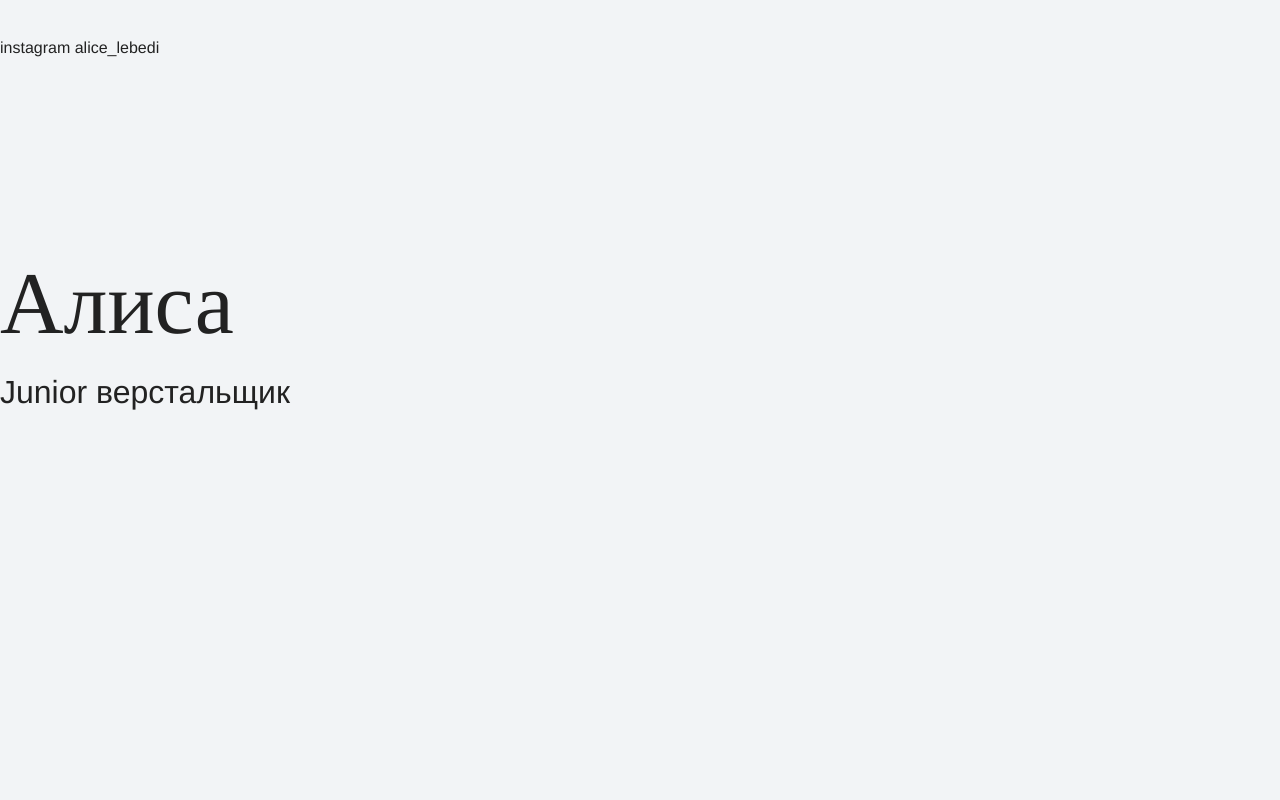
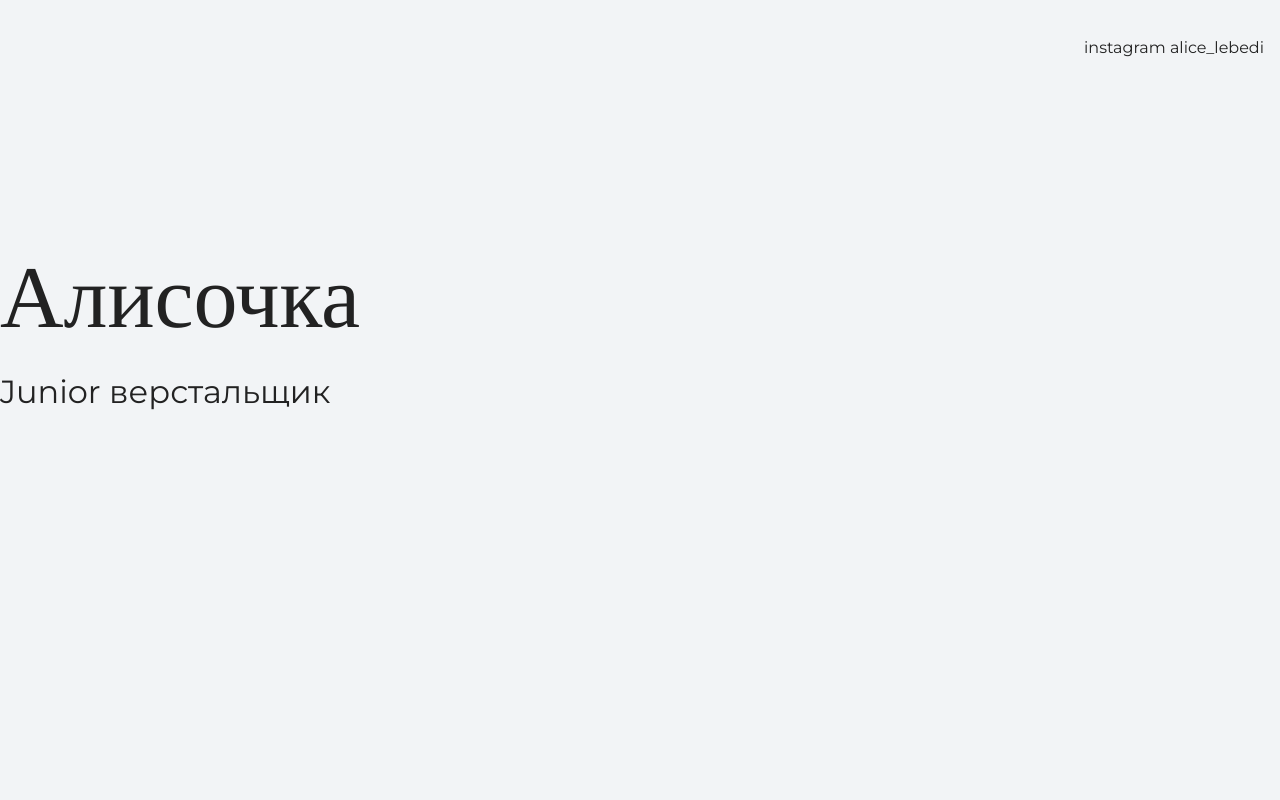
Before and after one commit to alicelebedi/my-site, a plain HTML site: page index.html in a window 1280 px wide. Shown: the top 800 px of the page. Drawn offline with nearby package versions, Linux system fonts and the light colour scheme.

Commit message:
меняет текст на главной

```diff
--- a/index.html
+++ b/index.html
@@ -4,15 +4,16 @@
     <meta charset="UTF-8">
     <link rel="stylesheet" href="style.css">
     <title>Портфолио Junior верстальщика</title>
+    <link href="https://fonts.googleapis.com/css?family=Montserrat:400,500,700|Old+Standard+TT&display=swap&subset=cyrillic" rel="stylesheet">
   </head>
 
   <body>
     <header class="page-header">
-      instagram alice_lebedi
+      <div class="container"> instagram alice_lebedi</div>
     </header>
 
     <section class="hero-image">
-      <h1 class="heading">Алиса</h1>
+      <h1 class="heading">Алисочка</h1>
       <p>Junior верстальщик</p>
     </section>
 
```
